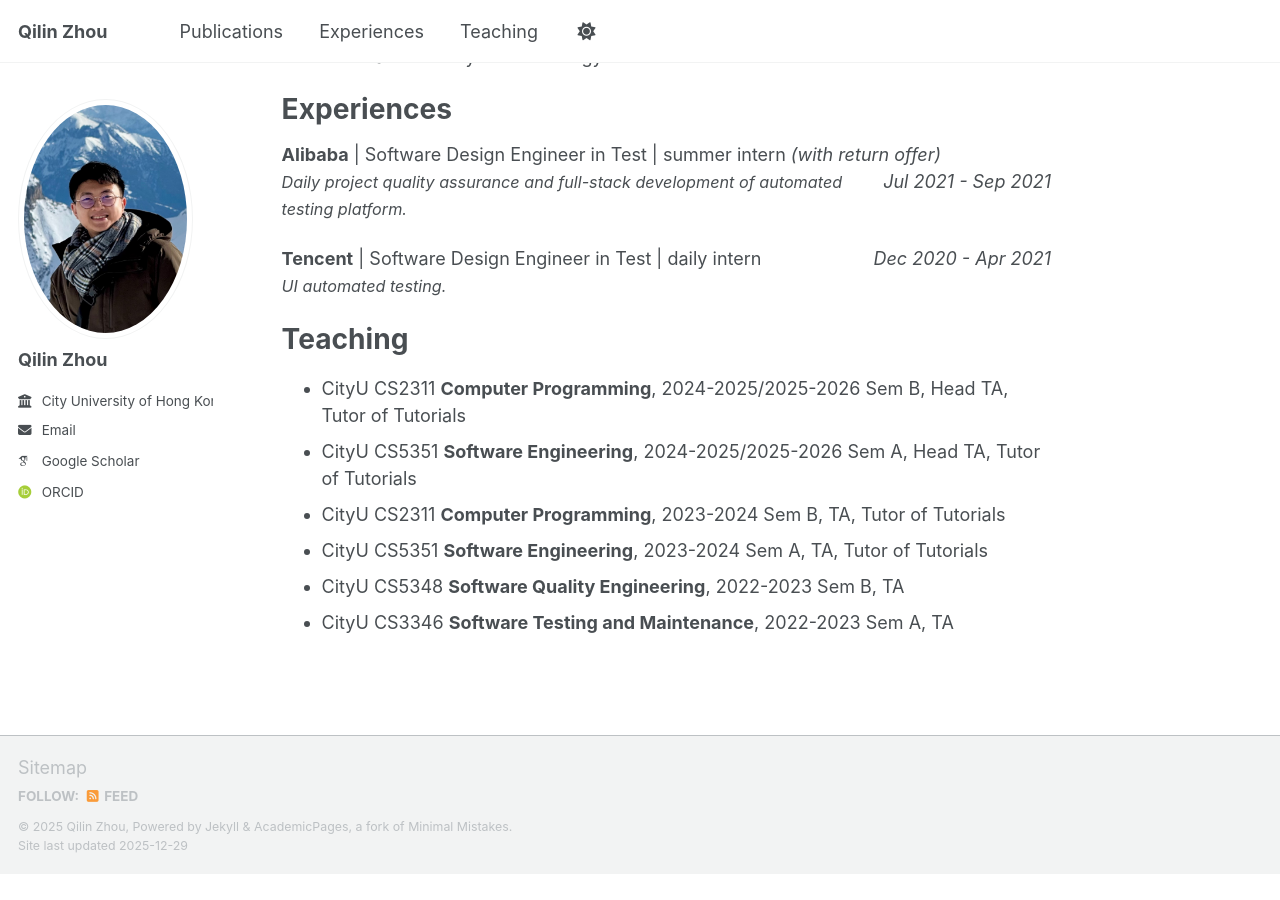
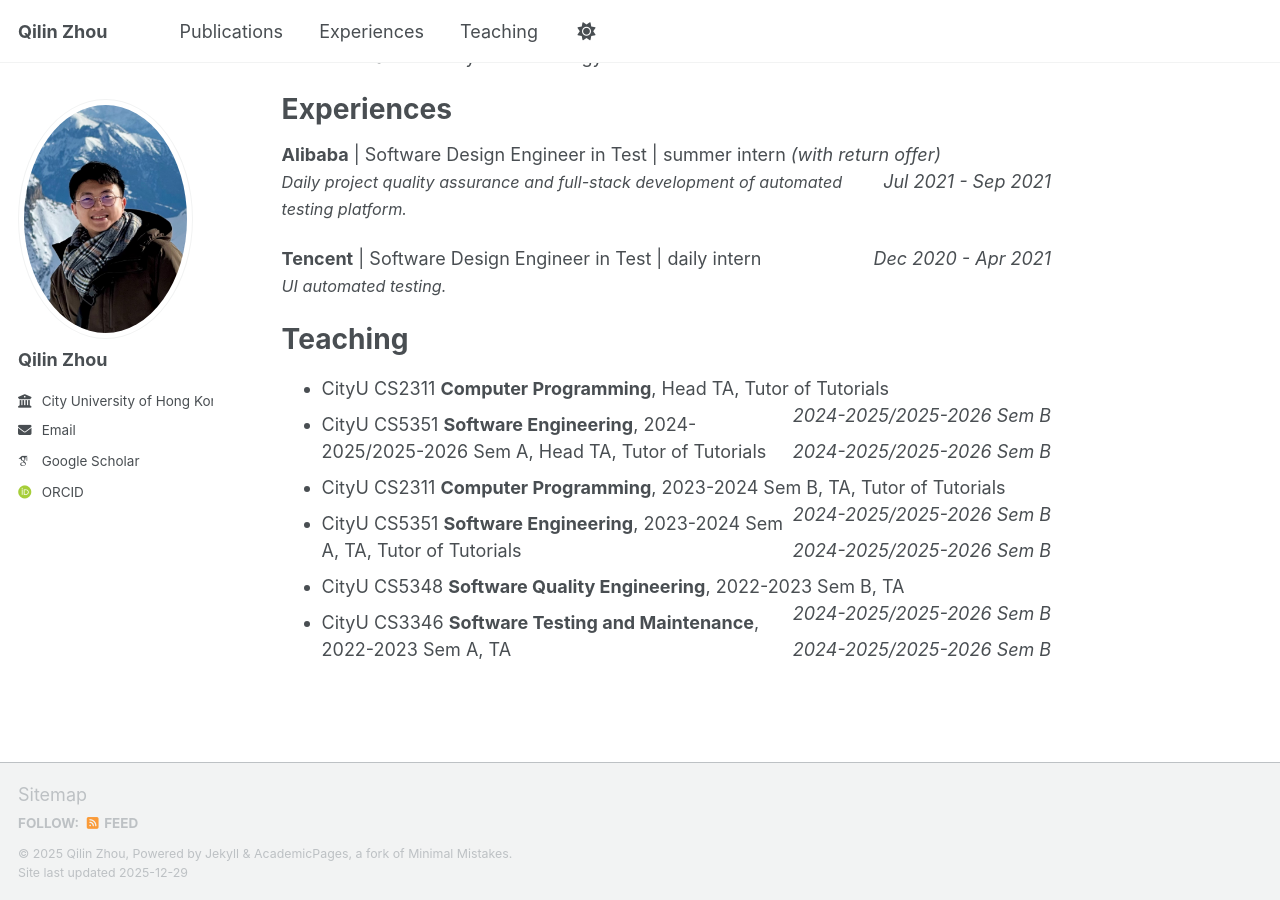
Before and after one commit to qilin-zhou/qilin-zhou.github.io, a Jekyll site: the page built from _pages/about.md, in a window 1280 px wide and 900 px high, scrolled down 1616 px. Built offline with Jekyll 4.4.1, drawn with Linux system fonts in a browser that asks for light colours; some web fonts are replaced; a script bundle is joined from its source files by our own code; library files that are not in the unit come from our copies; before the commit the page ends 2489 px from its top, so only the background shows below that.

Commit message:
Update about.md

```diff
--- a/_pages/about.md
+++ b/_pages/about.md
@@ -61,9 +61,9 @@
 
 Teaching
 ======
-- CityU CS2311 **Computer Programming**, 2024-2025/2025-2026 Sem B, Head TA, Tutor of Tutorials
-- CityU CS5351 **Software Engineering**, 2024-2025/2025-2026 Sem A, Head TA, Tutor of Tutorials
-- CityU CS2311 **Computer Programming**, 2023-2024 Sem B, TA, Tutor of Tutorials
-- CityU CS5351 **Software Engineering**, 2023-2024 Sem A, TA, Tutor of Tutorials
-- CityU CS5348 **Software Quality Engineering**, 2022-2023 Sem B, TA
-- CityU CS3346 **Software Testing and Maintenance**, 2022-2023 Sem A, TA
+- CityU CS2311 **Computer Programming**, Head TA, Tutor of Tutorials <span style="float: right; font-style: italic;">2024-2025/2025-2026 Sem B  </span>
+- CityU CS5351 **Software Engineering**, 2024-2025/2025-2026 Sem A, Head TA, Tutor of Tutorials <span style="float: right; font-style: italic;">2024-2025/2025-2026 Sem B  </span>
+- CityU CS2311 **Computer Programming**, 2023-2024 Sem B, TA, Tutor of Tutorials <span style="float: right; font-style: italic;">2024-2025/2025-2026 Sem B  </span>
+- CityU CS5351 **Software Engineering**, 2023-2024 Sem A, TA, Tutor of Tutorials <span style="float: right; font-style: italic;">2024-2025/2025-2026 Sem B  </span>
+- CityU CS5348 **Software Quality Engineering**, 2022-2023 Sem B, TA <span style="float: right; font-style: italic;">2024-2025/2025-2026 Sem B  </span>
+- CityU CS3346 **Software Testing and Maintenance**, 2022-2023 Sem A, TA <span style="float: right; font-style: italic;">2024-2025/2025-2026 Sem B  </span>
```
